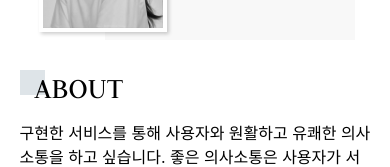
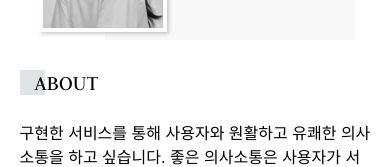
Before and after one commit to kyungsunnee/kyungsunnee.github.io, a React (Create React App) app: page / in a window 390 px wide. Shown: the part 354-521 px from the top of the page. Built offline with nearby package versions, Linux system fonts and the light colour scheme.

Commit message:
231109 update5

```diff
--- a/src/App.css
+++ b/src/App.css
@@ -348,6 +348,9 @@ top: 50px;
     display: flex;
     justify-content: center; /* 수평 가운데 정렬 */
   }
+  .script-title-txt {
+    font-size: 22px;
+  }
 }
 
 @media (max-width: 600px) {
```
